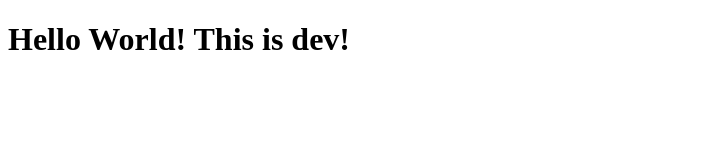
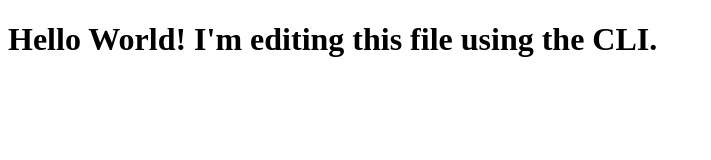
Before and after one commit to aaronhaskins-ping/hello-ping, a plain HTML site: page index.html in a window 1280 px wide. Shown: the whole page, without its empty margins (0-711 px from the left). Drawn offline with Linux system fonts and the light colour scheme.

Commit message:
Edited the file using via CLI

```diff
--- a/index.html
+++ b/index.html
@@ -4,6 +4,6 @@
     <title>Hello World!</title>
 </head>
 <body>
-    <h1>Hello World! This is dev!</h1>
+    <h1>Hello World! I'm editing this file using the CLI.</h1>
 </body>
 </html>
```
